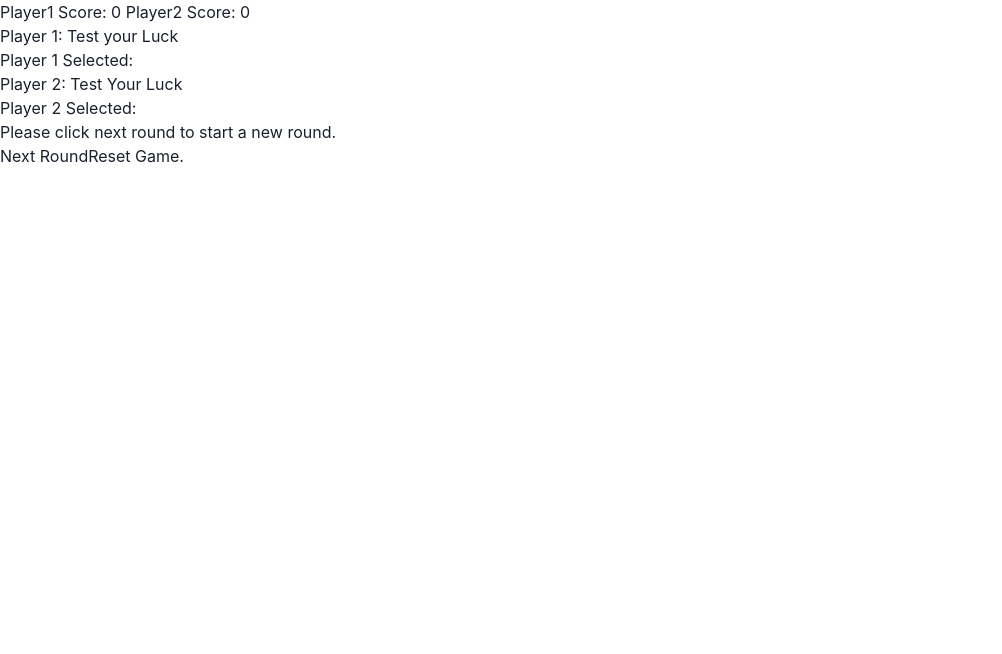
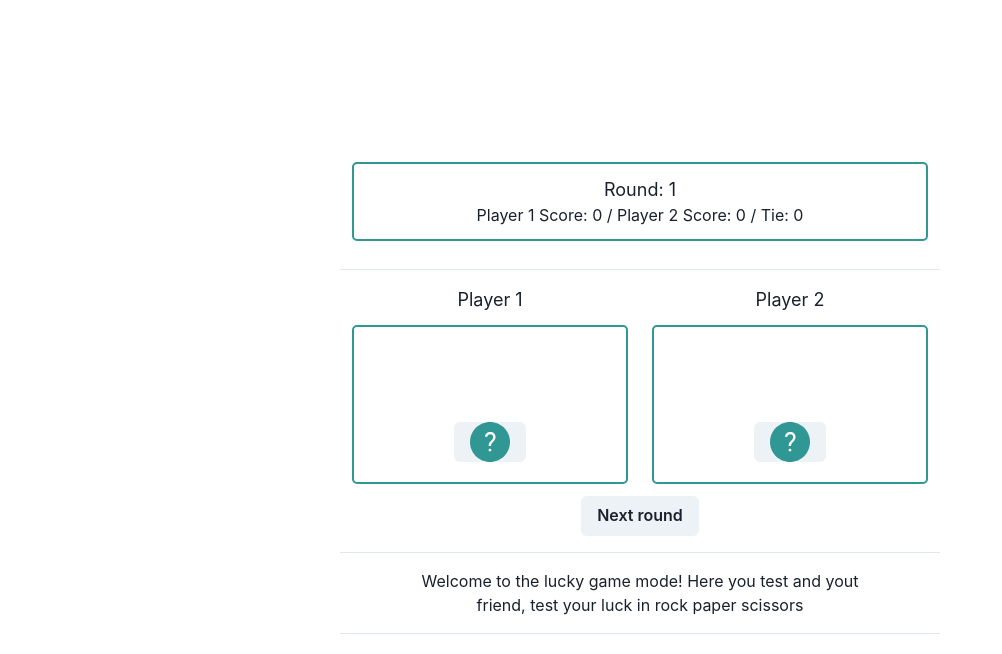
Before and after one commit to y8ahmed/digital-designers1012, a React (Create React App) app: page /lucky in a window 1280 px wide. Shown: the top 654 px of the page, without its empty margins (0-1002 px from the left). Built offline with nearby package versions, Linux system fonts and the light colour scheme.

Commit message:
project completed

```diff
--- a/src/components/LuckyMode.js
+++ b/src/components/LuckyMode.js
@@ -1,7 +1,32 @@
 import React, { useMemo, useState } from "react";
-import axios from "axios";
+
+import Mystery from "../hands/Mystery";
+import Paper from "../hands/Paper";
+import Rock from "../hands/Rock";
+import Scissor from "../hands/Scissor";
+
+import {
+  Box, Text,
+  Button, Center,
+  Flex, HStack,
+  VStack, StackDivider
+} from '@chakra-ui/react'
+
+import {
+  Modal,
+  ModalOverlay,
+  ModalContent,
+  ModalHeader,
+  ModalFooter,
+  ModalBody,
+  ModalCloseButton,
+} from '@chakra-ui/react'
+import { useDisclosure } from '@chakra-ui/react'
 
 export default function Lucky({ myChoice, level }) {
+  let { isOpen, onOpen, onClose } = useDisclosure()
+
+
   const [player1Score, setPlayer1Score] = useState(0);
   const [player2Score, setPlayer2Score] = useState(0);
 
@@ -11,9 +36,16 @@ export default function Lucky({ myChoice, level }) {
 
   let [selected1, setSelected] = useState(0);
   let [selected2, setSelected2] = useState(0);
-  let [counter, setCounter] = useState(0);
+
+  let [indicator , setIndicator] = useState(0);
+  let [count, setCount] = useState(1);
+
+  let [gameover, setGameOver] = useState(false);
+  let [tie, setTie] = useState(0);
 
   const feelingLucky1 = () => {
+    let isOpen = true
+    console.log(isOpen)
     let random = Math.floor(Math.random() * 3) + 1;
     if (random === 1) {
       setPlayer1("rock");
@@ -39,36 +71,45 @@ export default function Lucky({ myChoice, level }) {
     setSelected(selected1++);
     setSelected2(selected2++);
 
-    if (selected1 !== counter && selected2 !== counter) {
+    if (selected1 !== indicator && selected2 !== indicator) {
       if (player1Score !== 3 && player2Score !== 3) {
         if (player1 === "rock" && player2 === "scissors") {
           setPlayer1Score(player1Score + 1);
-          setCounter(counter + 1);
+          setIndicator(indicator + 1);
+          setCount(count+1)
           return "Player 1 Won";
         } else if (player1 === "rock" && player2 === "paper") {
           setPlayer1Score(player1Score + 1);
-          setCounter(counter + 1);
+          setIndicator(indicator + 1);
+          setCount(count+1)
           return "Player 2 Won";
         } else if (player1 === "scissors" && player2 === "paper") {
           setPlayer1Score(player1Score + 1);
-          setCounter(counter + 1);
+          setIndicator(indicator + 1);
+          setCount(count+1)
           return "Player 1 Won";
         } else if (player1 === "scissors" && player2 === "rock") {
           setPlayer2Score(player2Score + 1);
-          setCounter(counter + 1);
+          setIndicator(indicator + 1);
+          setCount(count+1)
           return "Player 2 Won";
         } else if (player1 === "paper" && player2 === "rock") {
           setPlayer1Score(player1Score + 1);
-          setCounter(counter + 1);
+          setIndicator(indicator + 1);
+          setCount(count+1)
           return "Player 1 Won";
         } else if (player1 === "paper" && player2 === "scissors") {
           setPlayer2Score(player2Score + 1);
-          setCounter(counter + 1);
+          setIndicator(indicator + 1);
+          setCount(count+1)
           return "Player 2 Won";
         } else if (player1 === player2 && player1 !== "" && player2 !== "") {
+          setCount(count+1)
+          setTie(tie+1)
           return "It was a tie.";
         }
       } else {
+        setGameOver(true)
         return "Game Over.";
       }
     }
@@ -129,7 +170,7 @@ export default function Lucky({ myChoice, level }) {
   const nextRound = () => {
     setPlayer1("");
     setPlayer2("");
-    setCounter(0);
+    setIndicator(0);
   }
 
   const reset = () => {
@@ -137,31 +178,91 @@ export default function Lucky({ myChoice, level }) {
     setPlayer1Score(0);
     setPlayer2Score(0);
     setRound('');
+    setCount(1);
   }
 
   return (
-    <div>
-      <div>
-        <h1>
-          {" "}
-          Player1 Score: {player1Score} Player2 Score: {player2Score}
-          {}
-        </h1>
-        <button onClick={feelingLucky1}>Player 1: Test your Luck</button>
-      </div>
+    <Center h='100vh'>
+    <VStack divider={<StackDivider borderColor='gray.200' />} spacing={4} align='stretch'>
+      <section>
+      <Box p={3} m={3} border="2px" borderColor="teal.500" borderRadius="5" w='xl'>
+          <Text fontSize='lg' align='center'>Round: {count}</Text>
+          <Text fontSize='md' align='center'>Player 1 Score: {player1Score} / Player 2 Score: {player2Score} / Tie: {tie}</Text>
+      </Box>
+      </section>
+      <section>
+      <Flex>
+        <Box flex='1'>
+          <Text fontSize='lg' align='center'>Player 1</Text>
+          <Box p={3} m={3} border="2px" borderColor="teal.500" borderRadius="5">
+            <Box h="75" align="center">
+              { choice1 == "rock" ? (
+                  <Rock width="60" color="#319795"/>
+                ) : ( choice1 == "paper" ? (
+                    <Paper width="60" color="#319795"/>
+                  ) : ( choice1 == "scissors" ? (
+                    <Scissor width="60" color="#319795"/>
+                  ) : (
+                    null
+                  )
+                  )
+                )
+              }
+            </Box>
+            <HStack justifyContent="center" spacing='2%' m="2" h="25%">
+              <Button onClick={feelingLucky1}>
+                <Mystery width="40" color="#319795"/>
+              </Button>
+            </HStack>
+          </Box>
+        </Box>
+        <Box flex='1'>
+        <Text fontSize='lg' align='center'>Player 2</Text>
+          <Box p={3} m={3} border="2px" borderColor="teal.500" borderRadius="5">
+            <Box h="75" align="center">
+              { choice2 == "rock" ? (
+                      <Rock width="60" color="#808080"/>
+                    ) : ( choice2 == "paper" ? (
+                        <Paper width="60" color="#808080"/>
+                      ) : ( choice2 == "scissors" ? (
+                        <Scissor width="60" color="#808080"/>
+                      ) : (
+                        null
+                      )
+                      )
+                    )
+                  }
+            </Box>
+            <HStack justifyContent="center" spacing='2%' m="2" h="25%">
+                <Button onClick={feelingLucky2}>
+                  <Mystery width="40" color="#319795"/>
+                </Button>
+            </HStack>
+           </Box>
+        </Box>
+      </Flex>
+      <HStack justifyContent="center" spacing='2%'>
+        <Button align="center" onClick={nextRound} align="center">Next round</Button>
+      </HStack>
+      </section>
+      <section>
+        <Text fontSize='md' textAlign="center"> Welcome to the lucky game mode! Here you test and yout
+        <br />
+        friend, test your luck in rock paper scissors</Text>
+        <Text fontSize='md' textAlign="center">{rounds}</Text>
+      </section>
 
-      <p>Player 1 Selected: {choice1}</p>
-
-      <div>
-        <button onClick={feelingLucky2}>Player 2: Test Your Luck</button>
-      </div>
-
-      <p>Player 2 Selected: {choice2}</p>
-      <div>{result}</div>
-      <p>{round}</p>
-      <p>Please click next round to start a new round.</p>
-      <button onClick={nextRound}>Next Round</button>
-      <button onClick={reset}>Reset Game.</button>
-    </div>
+      <section>
+      <VStack justifyContent="center" spacing='2%'>
+        <Text fontSize='md' textAlign="center" color='tomato'>{result}</Text>
+        {
+          gameover == true ? ( <>
+            <Button align="center" onClick={reset}><Text fontSize='md' color='tomato'>Reset Game</Text></Button>
+          </>) : null
+        }
+      </VStack>
+      </section>
+    </VStack>
+  </Center>
   );
 }
--- a/src/components/PvE.js
+++ b/src/components/PvE.js
@@ -149,7 +149,7 @@ export default function PvE({ myChoice, level }) {
           <section>
           <Box p={3} m={3} border="2px" borderColor="teal.500" borderRadius="5" w='xl'>
               <Text fontSize='lg' align='center'>Round: {count}</Text>
-              <Text fontSize='md' align='center'>Player Score: {score} Computer Score: {computerScore} Tie: {tie}</Text>
+              <Text fontSize='md' align='center'>Player Score: {score} / Computer Score: {computerScore} / Tie: {tie}</Text>
           </Box>
           </section>
           <section>
@@ -219,11 +219,11 @@ export default function PvE({ myChoice, level }) {
 
           <section>
           <VStack justifyContent="center" spacing='2%'>
-            <Text fontSize='md' textAlign="center">{result}</Text>
+          <Text fontSize='md' textAlign="center" color='tomato'>{result}</Text>
             {
-              gameover == true ? (
-                <Button align="center" onClick={reset}>Reset Game.</Button>
-              ) : null
+              gameover == true ? ( <>
+                <Button align="center" onClick={reset}><Text fontSize='md' color='tomato'>Reset Game</Text></Button>
+              </>) : null
             }
           </VStack>
           </section>
--- a/src/components/PvP.js
+++ b/src/components/PvP.js
@@ -150,7 +150,7 @@ export default function PvP({ myChoice, level }) {
       <section>
       <Box p={3} m={3} border="2px" borderColor="teal.500" borderRadius="5" w='xl'>
           <Text fontSize='lg' align='center'>Round: {count}</Text>
-          <Text fontSize='md' align='center'>Player 1 Score: {player1Score} Player 2 Score: {player2Score} Tie: {tie}</Text>
+          <Text fontSize='md' align='center'>Player 1 Score: {player1Score} / Player 2 Score: {player2Score} / Tie: {tie}</Text>
       </Box>
       </section>
       <section>
@@ -219,11 +219,11 @@ export default function PvP({ myChoice, level }) {
 
       <section>
       <VStack justifyContent="center" spacing='2%'>
-        <Text fontSize='md' textAlign="center">{result}</Text>
+      <Text fontSize='md' textAlign="center" color='tomato'>{result}</Text>
         {
-          gameover == true ? (
-            <Button align="center" onClick={reset}>Reset Game.</Button>
-          ) : null
+          gameover == true ? ( <>
+            <Button align="center" onClick={reset}><Text fontSize='md' color='tomato'>Reset Game</Text></Button>
+          </>) : null
         }
       </VStack>
       </section>
--- a/src/components/Secret.js
+++ b/src/components/Secret.js
@@ -74,7 +74,7 @@ export default function Secret({ myChoice, level }) {
           return "It was a tie.";
         }
       } else {
-        setGameOver(gameover+1)
+        setGameOver(true)
         return "Game Over.";
       }
     }
@@ -152,7 +152,7 @@ export default function Secret({ myChoice, level }) {
       <section>
       <Box p={3} m={3} border="2px" borderColor="teal.500" borderRadius="5" w='xl'>
           <Text fontSize='lg' align='center'>Round: {count}</Text>
-          <Text fontSize='md' align='center'>Player 1 Score: {player1Score} Player 2 Score: {player2Score} Tie: {tie}</Text>
+          <Text fontSize='md' align='center'>Player 1 Score: {player1Score} / Player 2 Score: {player2Score} / Tie: {tie}</Text>
       </Box>
       </section>
       <section>
@@ -213,19 +213,19 @@ export default function Secret({ myChoice, level }) {
       </HStack>
       </section>
       <section>
-        <Text fontSize='md' textAlign="center"> Player 1 select their choice then Player 2 select their choice
+        <Text fontSize='md' textAlign="center"> Welcome to the secret game mode! Here you compete against your
         <br />
-        then click 'next round' to go the next round</Text>
+        friend, but the option you select will be swapped with the other player!</Text>
         <Text fontSize='md' textAlign="center">{rounds}</Text>
       </section>
 
       <section>
       <VStack justifyContent="center" spacing='2%'>
-        <Text fontSize='md' textAlign="center">{result}</Text>
+        <Text fontSize='md' textAlign="center" color='tomato'>{result}</Text>
         {
-          gameover == true ? (
-            <Button align="center" onClick={reset}>Reset Game.</Button>
-          ) : null
+          gameover == true ? ( <>
+            <Button align="center" onClick={reset}><Text fontSize='md' color='tomato'>Reset Game</Text></Button>
+          </>) : null
         }
       </VStack>
       </section>
--- /dev/null
+++ b/src/hands/Mystery.js
@@ -0,0 +1,12 @@
+import React from 'react'
+
+export default function Paper(props) {
+    return (
+        <div>
+            <svg xmlns="http://www.w3.org/2000/svg" width={props.width} viewBox="0 0 60 60" fill="none">
+            <path d="M30 60C46.5685 60 60 46.5685 60 30C60 13.4315 46.5685 0 30 0C13.4315 0 0 13.4315 0 30C0 46.5685 13.4315 60 30 60Z" fill={props.color}/>
+            <path d="M27.9727 35.9922C27.9987 34.4427 28.1745 33.2188 28.5 32.3203C28.8255 31.4219 29.4896 30.4258 30.4922 29.332L33.0508 26.6953C34.1445 25.4583 34.6914 24.1302 34.6914 22.7109C34.6914 21.3438 34.3333 20.276 33.6172 19.5078C32.901 18.7266 31.8594 18.3359 30.4922 18.3359C29.1641 18.3359 28.0964 18.6875 27.2891 19.3906C26.4818 20.0938 26.0781 21.0378 26.0781 22.2227H22.4648C22.4909 20.1133 23.2396 18.4141 24.7109 17.125C26.1953 15.8229 28.1224 15.1719 30.4922 15.1719C32.9531 15.1719 34.8672 15.8359 36.2344 17.1641C37.6146 18.4792 38.3047 20.2891 38.3047 22.5938C38.3047 24.8724 37.25 27.1185 35.1406 29.332L33.0117 31.4414C32.0612 32.4961 31.5859 34.013 31.5859 35.9922H27.9727ZM27.8164 42.1836C27.8164 41.5977 27.9922 41.1094 28.3438 40.7188C28.7083 40.3151 29.2422 40.1133 29.9453 40.1133C30.6484 40.1133 31.1823 40.3151 31.5469 40.7188C31.9115 41.1094 32.0938 41.5977 32.0938 42.1836C32.0938 42.7695 31.9115 43.2578 31.5469 43.6484C31.1823 44.026 30.6484 44.2148 29.9453 44.2148C29.2422 44.2148 28.7083 44.026 28.3438 43.6484C27.9922 43.2578 27.8164 42.7695 27.8164 42.1836Z" fill="white"/>
+            </svg>
+        </div>
+    )
+}
```
